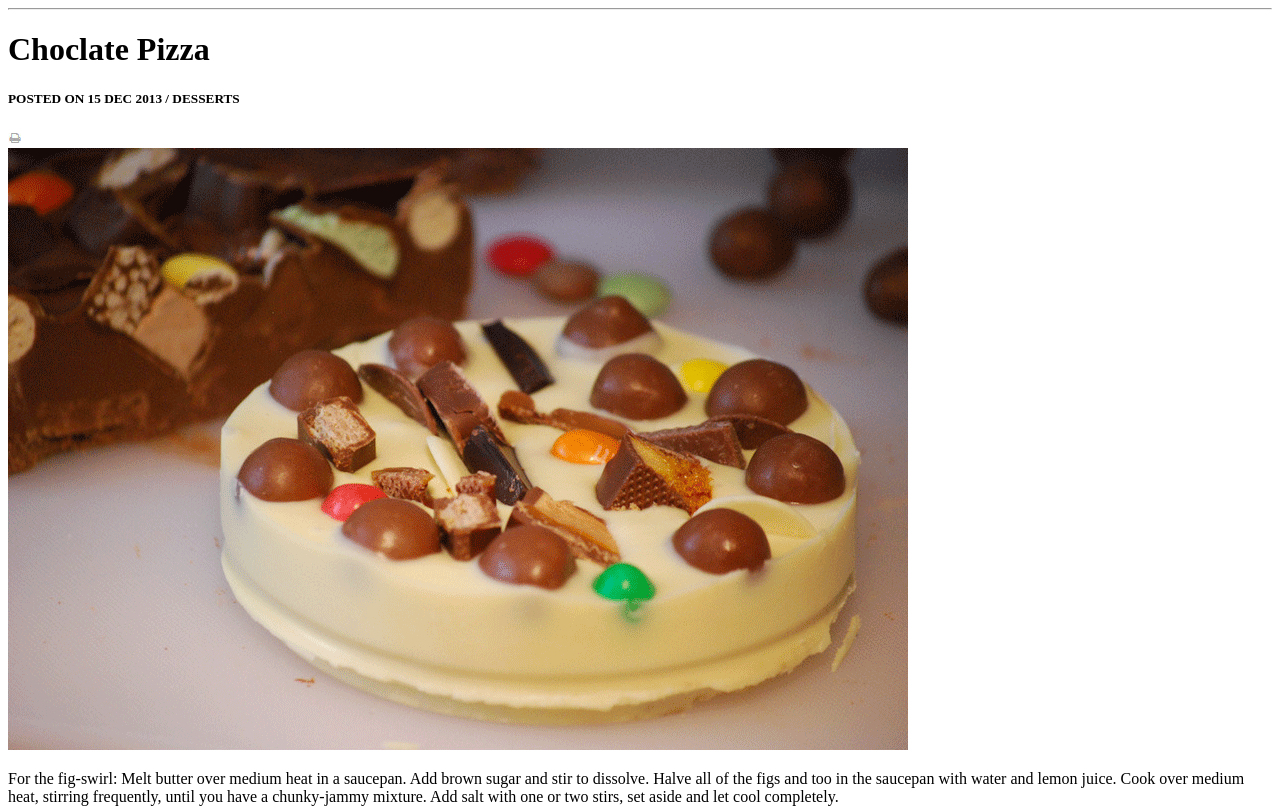
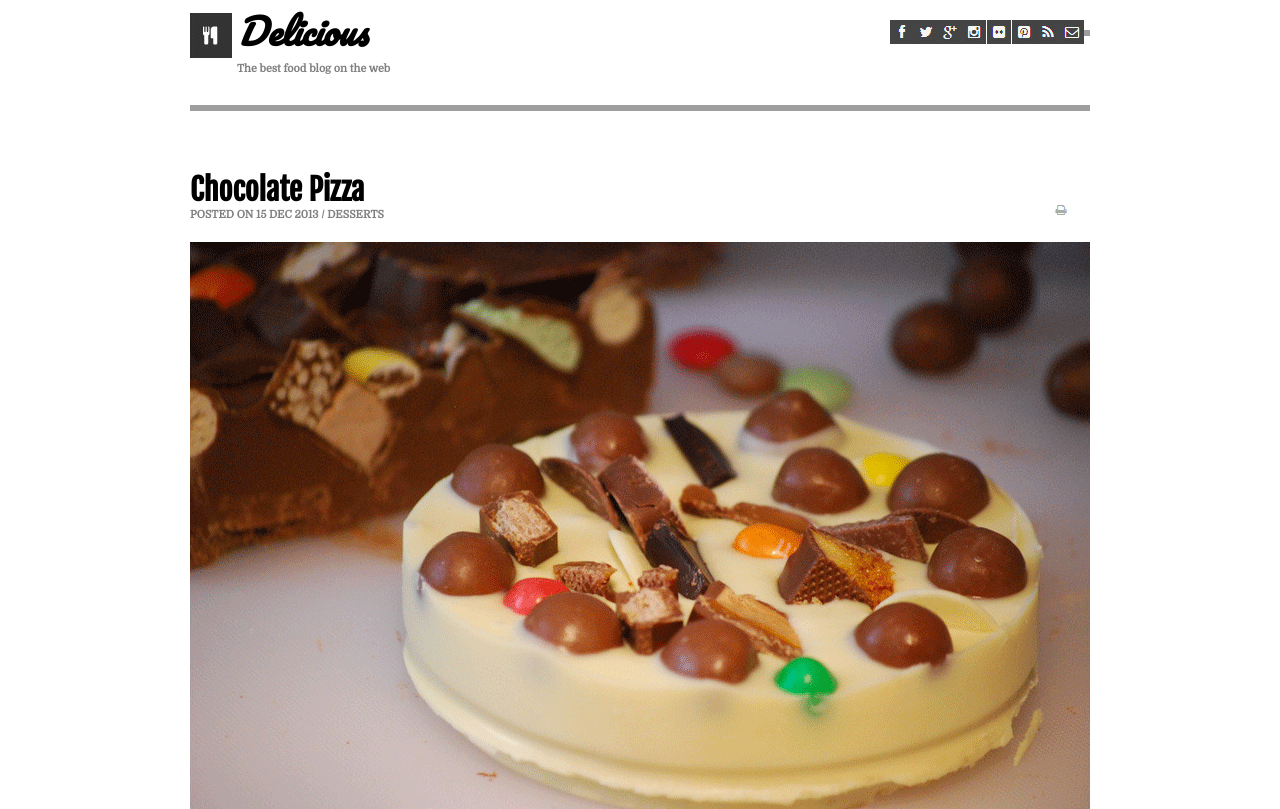
Before and after one commit to Chaimaebettah/chocolatepizza, a plain HTML site: page index.html in a window 1280 px wide. Shown: the top 809 px of the page. Drawn offline with Linux system fonts and the light colour scheme; grey boxes are pictures that could not be loaded.

Commit message:
add styling

```diff
--- a/index.html
+++ b/index.html
@@ -5,19 +5,57 @@
     <meta charset="utf-8">
     <title>Chocolate pizza</title>
     <link href="style.css" type="text/css" rel="stylesheet">
+    <link href="https://fonts.googleapis.com/css?family=Pacifico" rel="stylesheet">
+    <link href="https://fonts.googleapis.com/css?family=Fjalla+One" rel="stylesheet">
+    <link href="https://fonts.googleapis.com/css?family=Domine" rel="stylesheet">
+
+
 </head>
+
 <body>
+    <div class="container">
         <header>
-        <hr>
-        <h1>Choclate Pizza</h1>
-        <h5>POSTED ON 15 DEC 2013 / DESSERTS</h5>
+            <div class="firstpartofheader">
+                <img id="img-header" src="./img/logo.png" alt="">
+                <div id="text-header">
+                    <h1><em>Delicious</em></h1>
+                    <h6>The best food blog on the web</h6>
+                </div>
+            </div>
+
+            <div class="secondpartofheader">
+                <ul>
+                    <li><img src="./img/fb-icon.png" alt=""></li>
+                    <li><img src="./img/twit-icon.png" alt=""></li>
+                    <li><img src="./img/gp-icon.png" alt=""></li>
+                    <li><img src="./img/insta-icon.png" alt=""></li>
+                    <li><img src="./img/flic-icon.png" alt=""></li>
+                    <li><img src="./img/pint-icon.png" alt=""></li>
+                    <li><img src="./img/rss-icon.png" alt=""></li>
+                    <li><img src="./img/mail-icon.png" alt=""></li>
+                </ul>
+            </div>
+            <hr class="hrStyle">
+        </header>
+
+
+        <section>
+            <hr class="hrStyle">
+            <div class="main-header">
+                <div class="title">
+                    <h1>Chocolate Pizza</h1>
+                    <h6>POSTED ON 15 DEC 2013 / DESSERTS</h6>
+                </div>
+                <div class="title-icon">
                     <img src="./img/print-icon.png" alt="">
-    </header>
-    <section>
+                </div>
+            </div>
             <img src="./img/choco-pizza.png" />
-      <p class="p1">For the fig-swirl: Melt butter over medium heat in a saucepan. Add brown sugar and stir to dissolve. Halve all of the figs and too in the saucepan with water and lemon juice. Cook over medium heat, stirring frequently, until you have a chunky-jammy mixture. Add salt with one or two stirs, set aside and let cool completely.</p>
+            <p class="p1">For the fig-swirl: Melt butter over medium heat in a saucepan. Add brown sugar and stir to dissolve. Halve all of the figs and too in the saucepan with water and lemon juice. Cook over medium heat, stirring frequently, until you have a chunky-jammy
+                mixture. Add salt with one or two stirs, set aside and let cool completely.</p>
             <p class="p2">Ice cream: In a small pot over medium heat, combine milk, and granulated sugar until sugar is completely dissolved and the milk is just barely lukewarm. Whisk in the egg yolks. Set mixture in the fridge and wait until the fig mixture is cooled.</p>
-      <p class="p3">Using an ice cream machine, pour liquids into the frozen basin and process according to manufacturer instructions, i.e., let spin and thicken for 20 minutes before adding mascarpone, fig jam mixture, and the nuts. Continue to process for +/- 10 minutes. Pour semi-frozen mixture into a pyrex dish or glass tupperware. Freeze for at least two hours before serving.</p>
+            <p class="p3">Using an ice cream machine, pour liquids into the frozen basin and process according to manufacturer instructions, i.e., let spin and thicken for 20 minutes before adding mascarpone, fig jam mixture, and the nuts. Continue to process for +/-
+                10 minutes. Pour semi-frozen mixture into a pyrex dish or glass tupperware. Freeze for at least two hours before serving.</p>
         </section>
         <section>
             <div class="list">
@@ -39,6 +77,8 @@
                 </ul>
             </div>
         </section>
+        <hr class="hrStyle">
+
         <section>
             <img src="./img/van-pic.png" alt="">
             <h2>Vanessa Stevenson </h2>
@@ -48,10 +88,12 @@
         <footer>
             <div class="divider">
                 <hr class="left" />
-            <span><img src="./img/logo.png" alt=""></span>
-            <hr class="right"/>
+                <span><img src="./img/small-logo.png" alt=""></span>
+                <hr class="right" />
             </div>
-        <h5>Delicious © 2013. All Rights Reserved Prouudly published with Ghost</h5>
+            <h6 class="footerh6">Delicious © 2013. All Rights Reserved </br>Prouudly published with Ghost</h6>
         </footer>
+    </div>
 </body>
+
 </html>
--- a/style.css
+++ b/style.css
@@ -0,0 +1,113 @@
+* {
+    margin: 0;
+    padding: 0;
+    border: none;
+}
+
+.container {
+    margin: 0 auto;
+    width: 900px;
+}
+
+header ul li {
+    list-style: none;
+}
+
+header {
+    overflow: auto;
+}
+
+#img-header {
+    float: left;
+}
+
+#text-header {
+    float: left;
+}
+
+.secondpartofheader ul li {
+    display: inline-block;
+    float: left;
+}
+
+.secondpartofheader {
+    margin-left: 700px;
+    margin-top: 20px;
+}
+
+#text-header h1 {
+    font-family: 'Pacifico', cursive;
+    font-size: 35px;
+}
+
+#img-header {
+    margin-top: 13px;
+    margin-right: 5px;
+}
+
+h6 {
+    color: gray;
+    font-family: 'Domine', serif;
+}
+
+hr.hrStyle {
+    margin-top: 30px;
+    height: 6px;
+    background: url(http://ibrahimjabbari.com/english/images/hr-11.png) repeat-x 0 0;
+    border: 0;
+}
+
+p {
+    padding: 20px;
+    color: gray;
+}
+
+.main-header {
+    overflow: auto;
+    margin-top: 60px;
+    margin-bottom: 20px;
+}
+
+.title-icon {
+    float: left;
+    margin-left: 670px;
+    margin-top: 30px;
+}
+
+.title {
+    float: left;
+}
+
+.title h1 {
+    font-family: 'Fjalla One', sans-serif;
+    font-size: 30px;
+}
+
+.divider {
+    width: 900px;
+    text-align: center;
+}
+
+.divider hr {
+    margin-left: auto;
+    margin-right: auto;
+    width: 46%;
+    margin-top: 15px;
+}
+
+.left {
+    float: left;
+}
+
+.right {
+    float: right;
+}
+
+hr {
+    border-bottom: 1px solid #8c8b8b;
+}
+
+.footerh6 {
+    text-align: center;
+    margin-top: 20px;
+}
```
Lines whose indentation alone changed are shown as unchanged.
